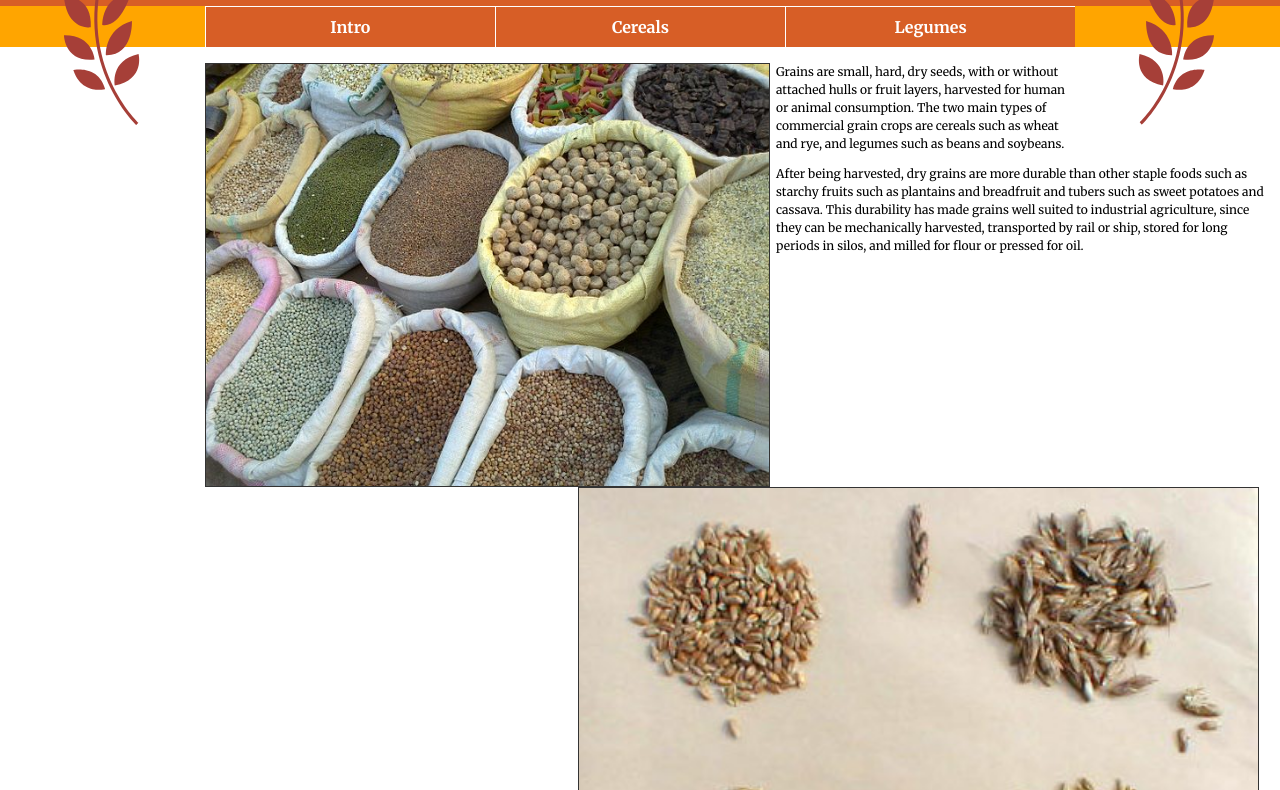
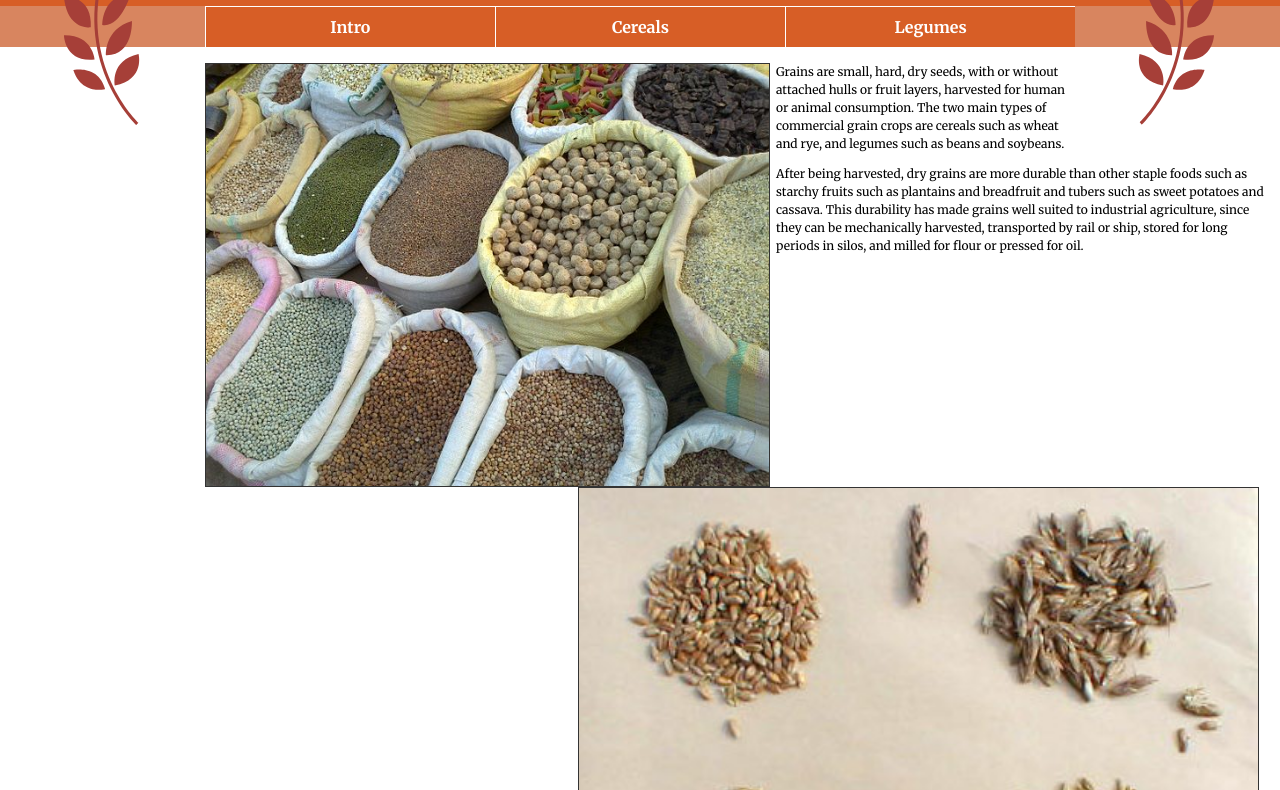
Before and after one commit to celenastefanie/assignment-4-floats, a plain HTML site: page index.html in a window 1280 px wide. Shown: the part 81-871 px from the top of the page. Drawn offline with Linux system fonts and the light colour scheme.

Commit message:
Final changes

```diff
--- a/css/main.css
+++ b/css/main.css
@@ -57,7 +57,7 @@ h2 {
 }
 
 nav {
-  background-color: orange;
+  background-color: #D8855F;
   margin: 0em;
 }
 
```
